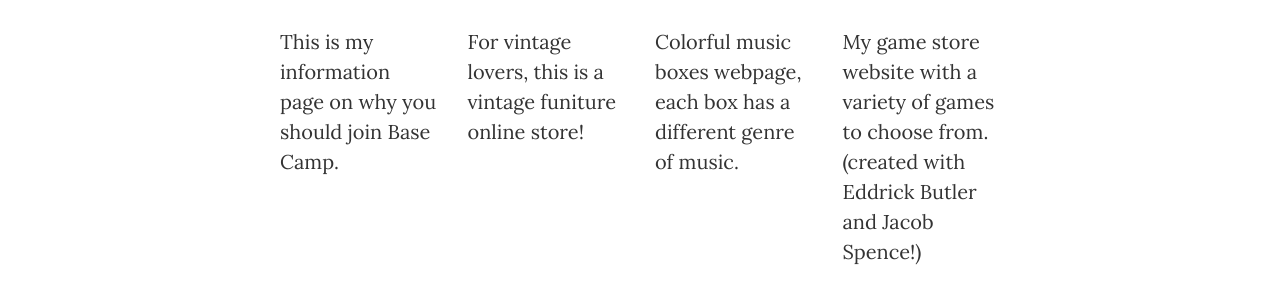
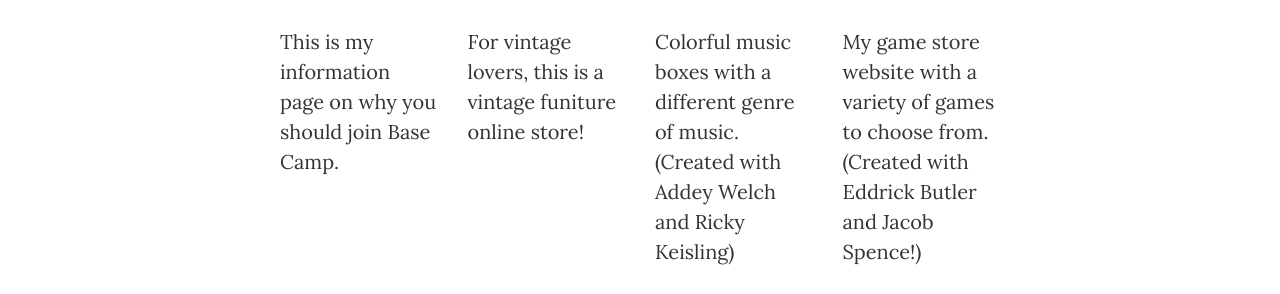
Before and after one commit to NicoleShelton/NicoleShelton.github.io, a website: page my_portfolio/projects.html in a window 1280 px wide. Shown: the part 741-1035 px from the top of the page. Drawn offline with nearby package versions, Linux system fonts and the light colour scheme.

Commit message:
Fixed summary and edited credits

```diff
--- a/my_portfolio/projects.html
+++ b/my_portfolio/projects.html
@@ -101,13 +101,13 @@
                   <div class="col-md-3">
                     <h4>RAddeyCole Music:</h4>
                     <a href="https://NicoleShelton.github.io/RAddeyCole"><img src="img/raddeycolemusic.png" height="150" width="150"></a>
-                    <p>Colorful music boxes webpage, each box has a different genre of music.</p>
+                    <p>Colorful music boxes with a different genre of music.(Created with Addey Welch and Ricky Keisling)</p>
                   </div>
                 <div class="col-md-3">
                   <h4>GameShop web store front:</h4>
                   <a href="https://NicoleShelton.github.io/shop"><img src="img/shop.png" height="150" width="150"></a>
                   <p>My game store website with a variety of games to choose from.
-                  (created with Eddrick Butler and Jacob Spence!)</p>
+                  (Created with Eddrick Butler and Jacob Spence!)</p>
                 </div>
                 <div class="col-md-3">
                     <h4> Connect-Four:</h4>
```
